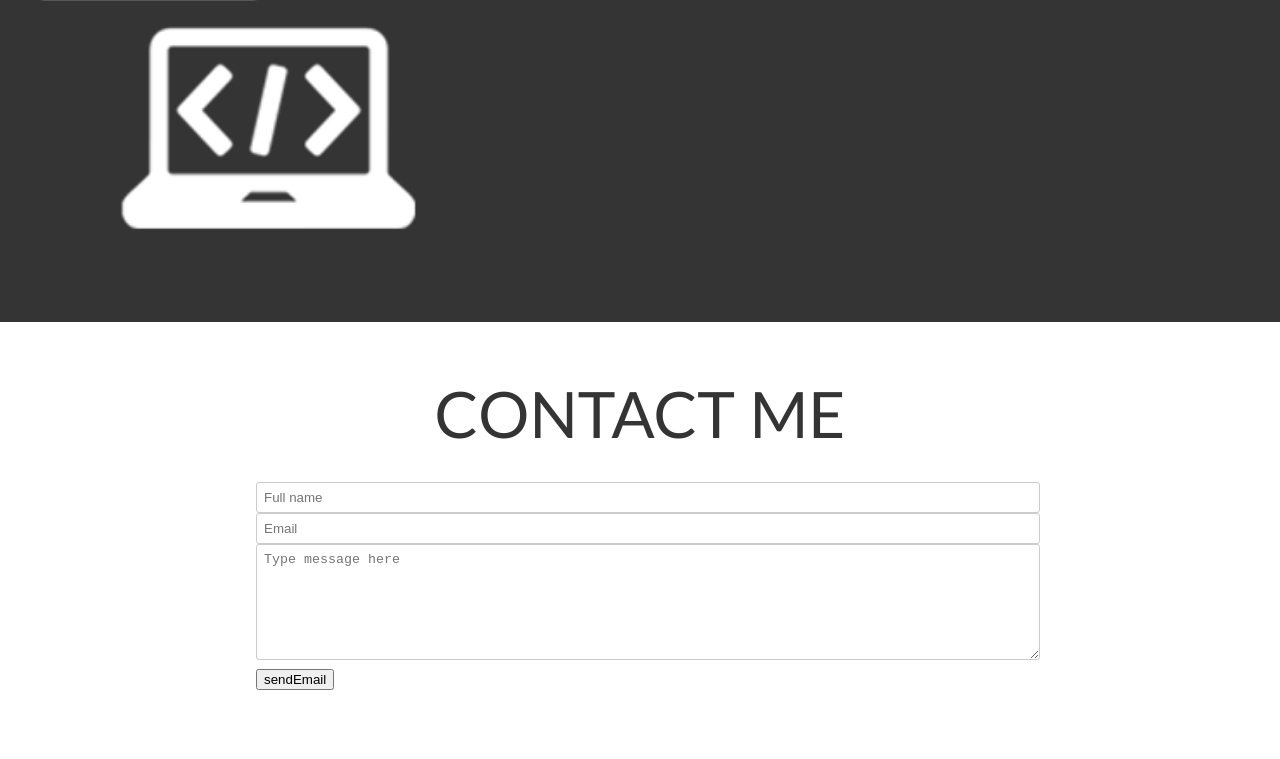
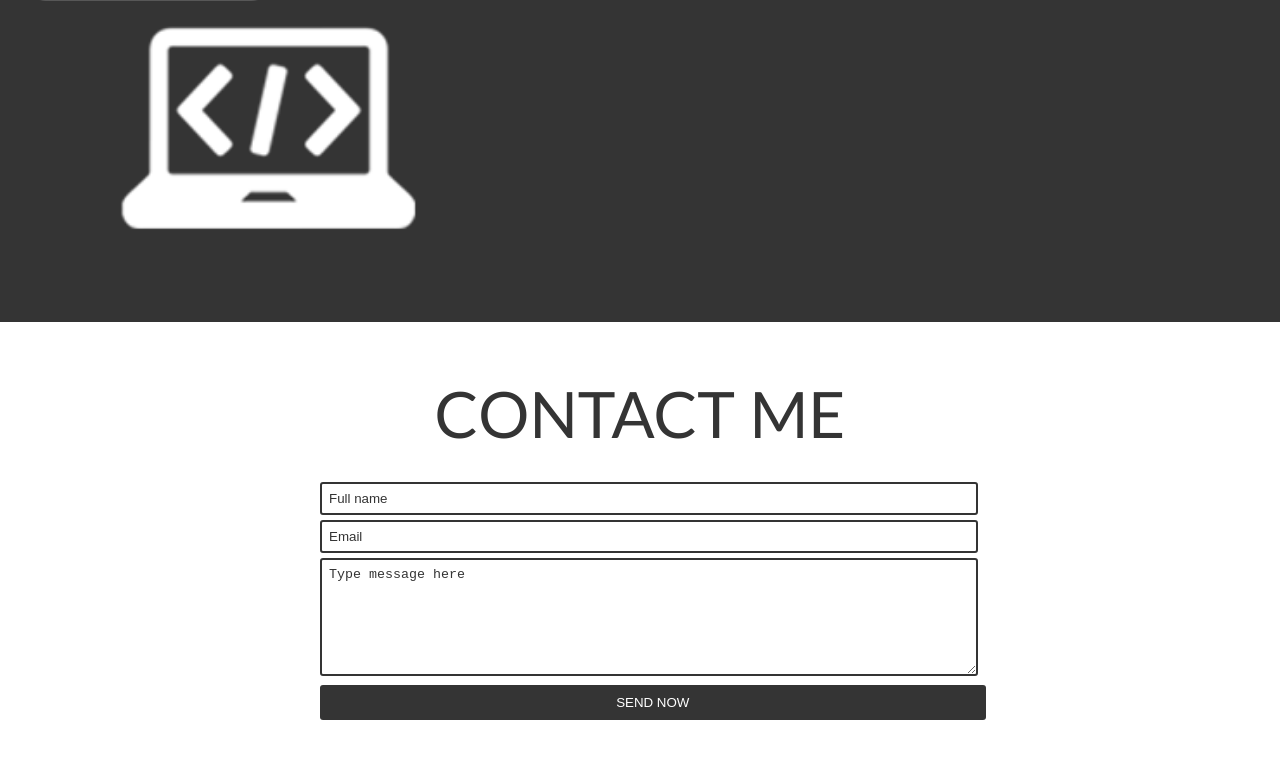
Before and after one commit to Sach1810/angular-1, a website: page views/index.html in a window 1280 px wide. Shown: the part 1598-2357 px from the top of the page. Drawn offline with nearby package versions, Linux system fonts and the light colour scheme; some packages are replaced by stand-ins of ours; files that its build step writes are made by us from their sources; files whose address does not match are found by name.

Commit message:
contact from styled now need to start with functionality

```diff
--- a/public/css/style.css
+++ b/public/css/style.css
@@ -205,7 +205,7 @@ header {
 }
 
 #contact-form {
-    width: 60%;
+    width: 50%;
     margin: 0 auto;
 
 }
@@ -213,7 +213,9 @@ input[type=text], input[type=email], select, textarea {
     width: 100%;
     padding: 7px;
     border-radius: 3px;
-    border: 1px solid #ccc;
+    border: 2px solid #343434;
+    margin-bottom: 5px;
+    color: #fff;
 }
 textarea {
     height: 100px;
@@ -223,6 +225,36 @@ input[type=checkbox] {
 }
 *:focus {
     outline: none;
+}
+
+::-webkit-input-placeholder {
+   color: #343434;
+}
+:-moz-placeholder { /* Firefox 18- */
+   color: #343434;
+}
+::-moz-placeholder {  /* Firefox 19+ */
+   color: #343434;
+}
+:-ms-input-placeholder {
+   color: #343434;
+}
+
+button {
+	text-transform: uppercase;
+	padding: 10px 15px;
+	color: #fff;
+	background-color: #343434;
+	border-radius: 3px;
+	cursor: pointer;
+    width: 104%;
+    border: none;
+}
+
+button:hover {
+	color: #343434;
+	background-color: #fff;
+    border: 2px solid #343434;
 }
 
 /* --------------------------------------------------*/
--- a/views/index.html
+++ b/views/index.html
@@ -55,7 +55,7 @@
             <input ng-model="email" type="text" class="email" placeholder="Email" />
             <textarea ng-model="message" placeholder="Type message here"></textarea>
             <!-- <div class="g-recaptcha" data-sitekey="6LfvEiMTAAAAABn9oePTpUCTei2EwgjG-XodzsLK"></div> -->
-            <button type="submit">sendEmail</button>
+            <button type="submit">send now</button>
             {{name}} {{email}}
         </form>
     </section>
```
